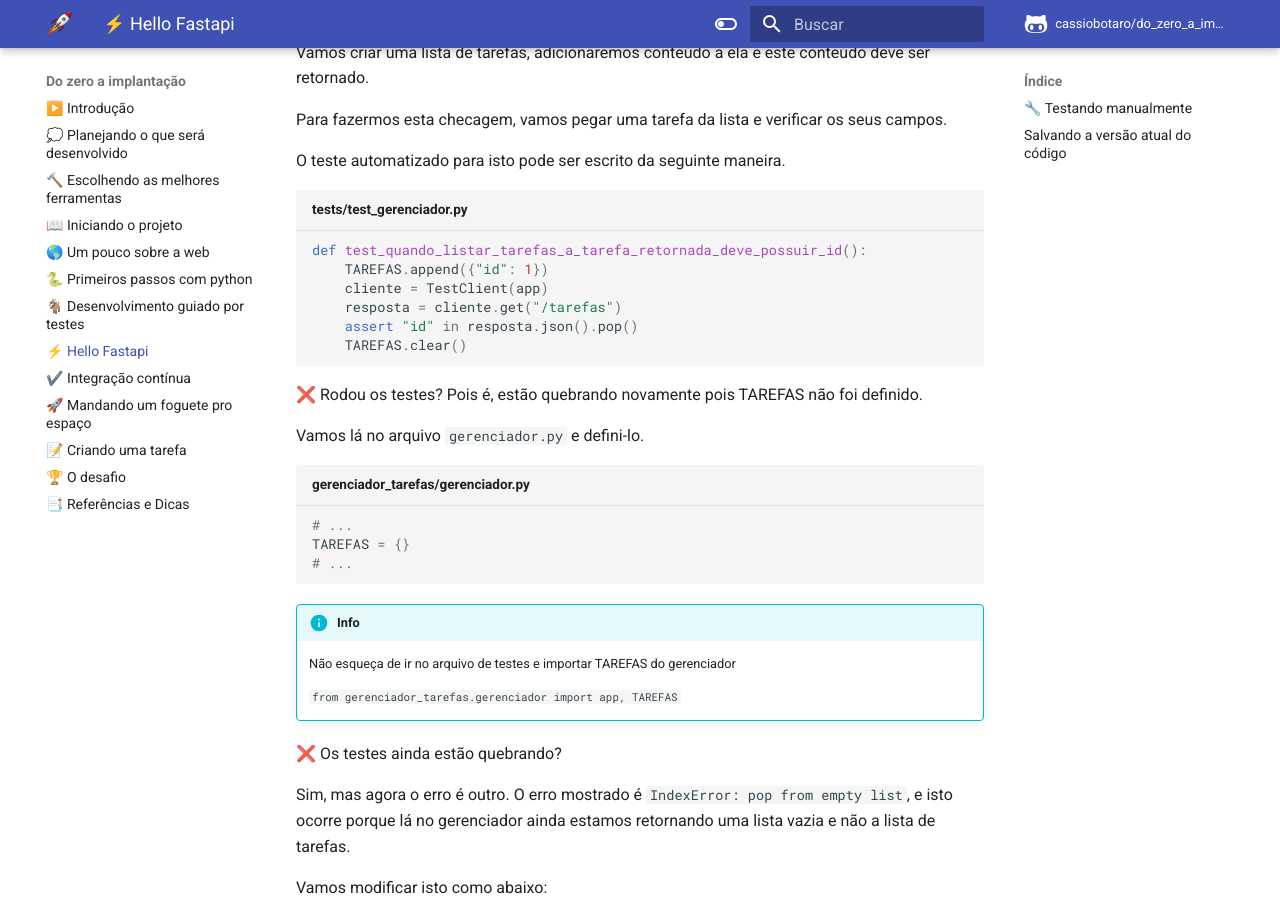
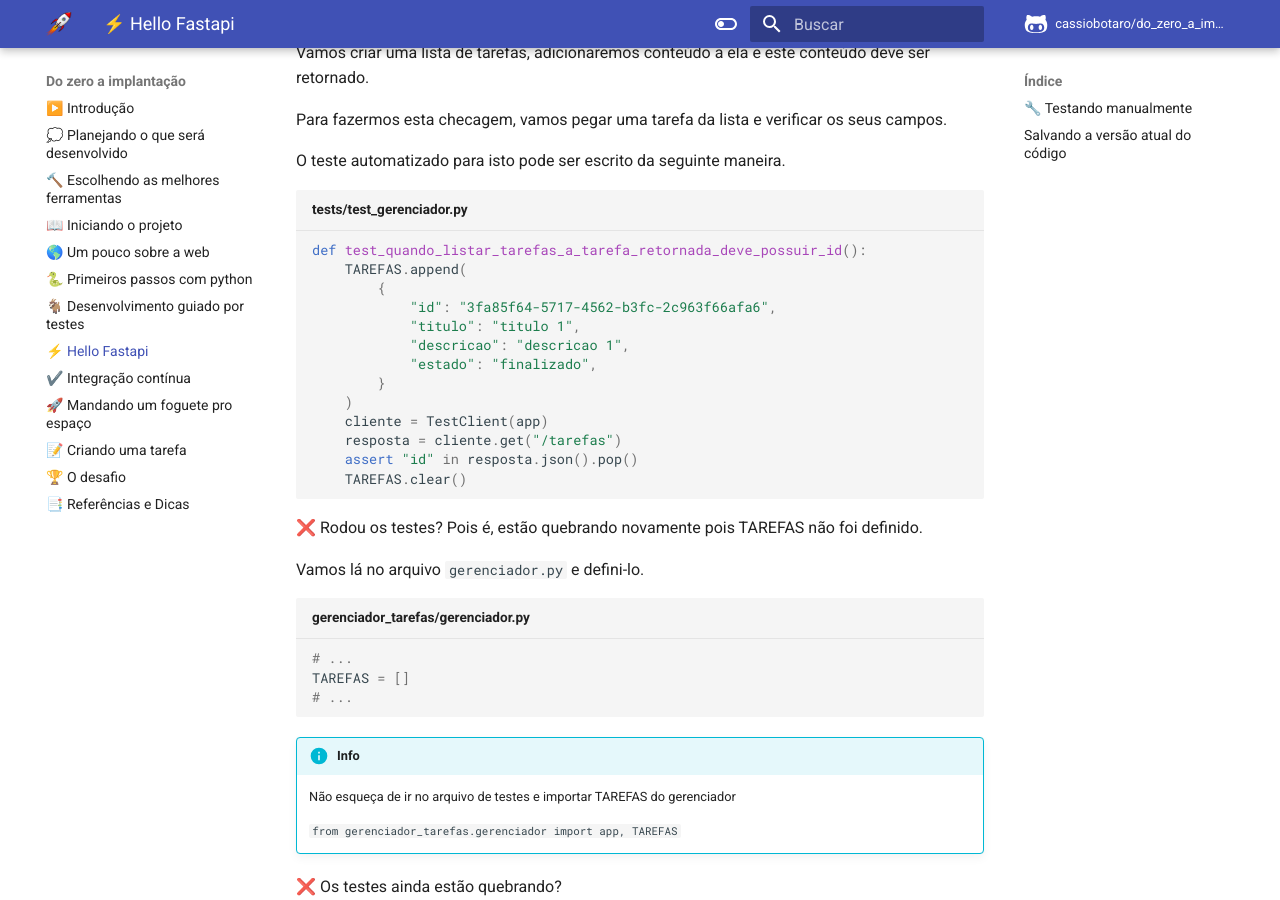
Before and after one commit to cassiobotaro/do_zero_a_implantacao, an MkDocs documentation site: the page built from docs/hello_fastapi.md, in a window 1280 px wide and 900 px high, scrolled down 6726 px. Built offline with MkDocs 1.6.1 and Material for MkDocs 9.7.7, drawn with Linux system fonts in a browser that asks for light colours; comment, search, counter and statistics services are not loaded; some of the changed text lies outside the part shown.

Commit message:
Correções no conteudo. Fix #73 , #72

````diff
--- a/docs/hello_fastapi.md
+++ b/docs/hello_fastapi.md
@@ -286,7 +286,14 @@ O teste automatizado para isto pode ser escrito da seguinte maneira.
 
 ```{.py3 title="tests/test_gerenciador.py"}
 def test_quando_listar_tarefas_a_tarefa_retornada_deve_possuir_id():
-    TAREFAS.append({"id": 1})
+    TAREFAS.append(
+        {
+            "id": "3fa85f64-5717-4562-b3fc-2c963f66afa6",
+            "titulo": "titulo 1",
+            "descricao": "descricao 1",
+            "estado": "finalizado",
+        }
+    )
     cliente = TestClient(app)
     resposta = cliente.get("/tarefas")
     assert "id" in resposta.json().pop()
@@ -299,7 +306,7 @@ Vamos lá no arquivo `gerenciador.py` e defini-lo.
 
 ```{.py3 title="gerenciador_tarefas/gerenciador.py"}
 # ...
-TAREFAS = {}
+TAREFAS = []
 # ...
 ```
 
````
Also changed, not shown: other parts of docs/hello_fastapi.md (+1 -1 lines), docs/python.md (+1 -1 lines).
